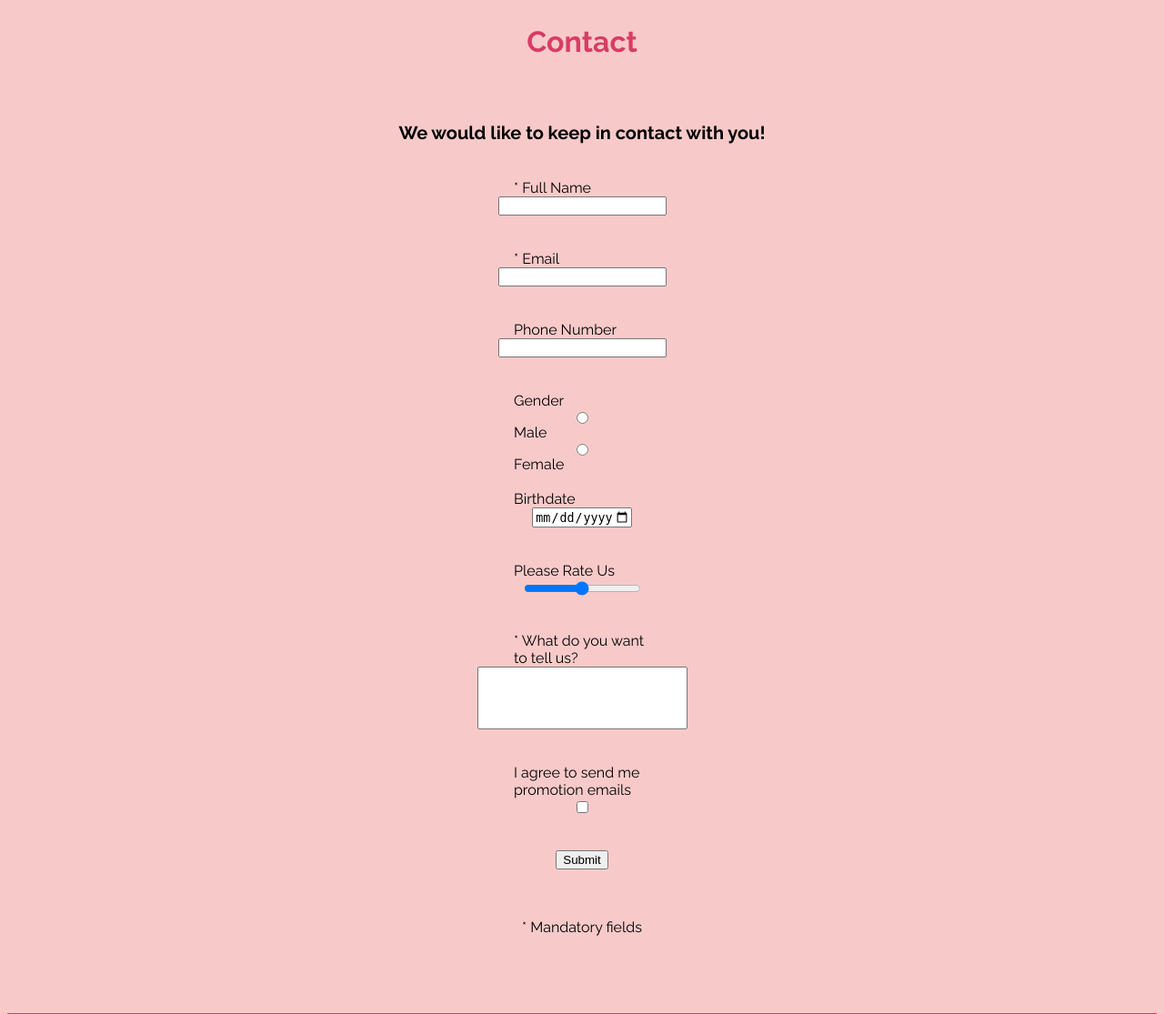
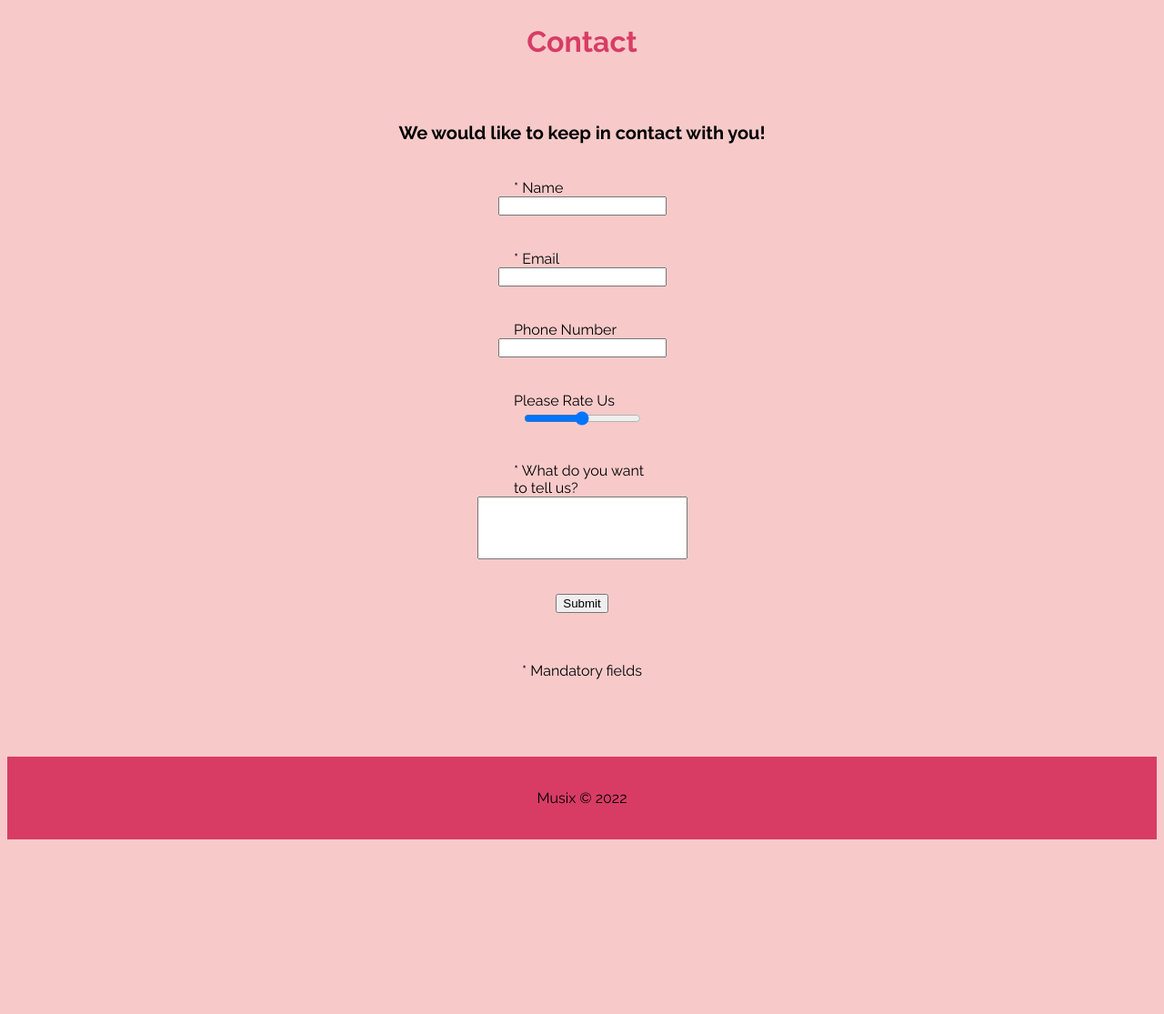
Before and after one commit to pelegel/Peleg_Eliyahou-Part4, a Flask app: page /contact in a window 1280 px wide. Shown: the part 432-1547 px from the top of the page at 91% size. After the commit the page ends 1355 px from the top, so only its background shows below. Run offline with Flask 2, Linux system fonts and the light colour scheme; some libraries are stand-ins or nearby versions.

Commit message:
insert contact form to contact table

```diff
--- a/pages/contact/contact.py
+++ b/pages/contact/contact.py
@@ -1,5 +1,7 @@
 import express as express
 from flask import Blueprint, render_template, request, flash, redirect, jsonify
+
+from utilities.db_manager import interact_db
 
 times = 0
 is_contact = 0
@@ -14,3 +16,20 @@ contact = Blueprint('contact', __name__,
 @contact.route('/contact', methods=['GET', 'POST'])
 def contact_page():
     return render_template('contact.html')
+
+
+
+@contact.route('/create_inquire', methods=['GET', 'POST'])
+def create_inquire():
+    username = request.form['username']
+    email = request.form['email']
+    phone = request.form['phone']
+    range = request.form['range']
+    text = request.form['text']
+
+    query = "insert into contact(name, email, phone_num, rate, content) values ('%s','%s','%s','%s','%s')" % (username, email, phone, range, text)
+
+    interact_db(query, query_type='commit')
+    flash('Contact Sent Successfully!', 'success')
+
+    return redirect('/contact')
--- a/pages/contact/static/js/contact.js
+++ b/pages/contact/static/js/contact.js
@@ -19,6 +19,4 @@ function submitForm() {
   else{
     window.alert("You have already submitted the form");
   }
-  document.getElementById("contact_value").innerHTML += contact;
-
 }
--- a/pages/contact/templates/Contact.html
+++ b/pages/contact/templates/Contact.html
@@ -17,12 +17,12 @@
 
         <!-- Contact form -->
         <div id="formDiv">
-            <form name="contactForm" name="contactForm" onsubmit="submitForm(); return false;" method="post" >
+            <form action="/create_inquire" name="contactForm" name="contactForm"  method="post" >
 
                 <br>
                 <!-- name -->
-                <label for="FullName">* Full Name</label><br>
-                <input type="text" id="FullName" name="FullName" autocomplete="on" required><br><br>
+                <label for="Name">* Name</label><br>
+                <input type="text" id="username" name="username" autocomplete="on" required><br><br>
 
                 <!-- email -->
                 <label for="email">* Email</label><br>
@@ -32,17 +32,6 @@
                 <label for="phone">Phone Number</label><br>
                 <input type="tel" id="phone" name="phone" pattern="[0-9]{3}-[0-9]{7}"><br><br>
 
-                <!-- gender -->
-                <label for="gender">Gender</label><br>
-                <input type="radio" id="male" name="gender" value="Male">
-                <label for="male">Male</label><br>
-                <input type="radio" id="female" name="gender" value="Female">
-                <label for="female">Female</label><br><br>
-
-                <!-- birthday -->
-                <label for="birthdate">Birthdate</label><br>
-                <input type="date" id="birthdate" name="birthdate" max="2022-04-17"><br><br>
-
                 <!-- rate -->
                 <label for="range">Please Rate Us</label><br>
                 <input type="range" id="range" name="range" min="0" max="10"><br><br>
@@ -51,17 +40,11 @@
                 <label for="text">* What do you want to tell us?</label><br>
                 <input type="text" id="text" name="text" style="padding: 25px;" required><br><br>
 
-                <!-- agree to promotions -->
-                <label for="agree">I agree to send me promotion emails</label><br>
-                <input type='checkbox' id="agree" name='agree'><br><br>
-
-
 
                 <!-- submit form button -->
                 <input type="submit" id="btnSubmit" name="submit" value="Submit" /><br><br>
 
                 <p>* Mandatory fields</p>
-
 
 
             </form><br>
```
